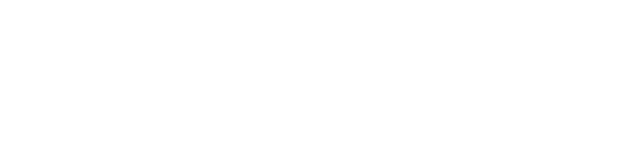
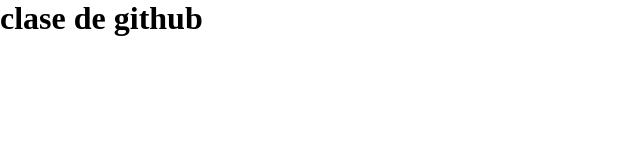
Before and after one commit to nicolegaspi362/nicolegaspi, a plain HTML site: page index.html in a window 1280 px wide. Shown: the whole page, without its empty margins (0-640 px from the left). Drawn offline with Linux system fonts and the light colour scheme.

Commit message:
un titulo principal

```diff
--- a/estilos.css
+++ b/estilos.css
@@ -0,0 +1,5 @@
+*{
+    margin: 0;
+    padding: 0;
+    box-sizing: border-box;
+}
--- a/index.html
+++ b/index.html
@@ -7,6 +7,6 @@
     <title>github</title>
 </head>
 <body>
-
+    <h1>clase de github</h1>
 </body>
 </html>
```
